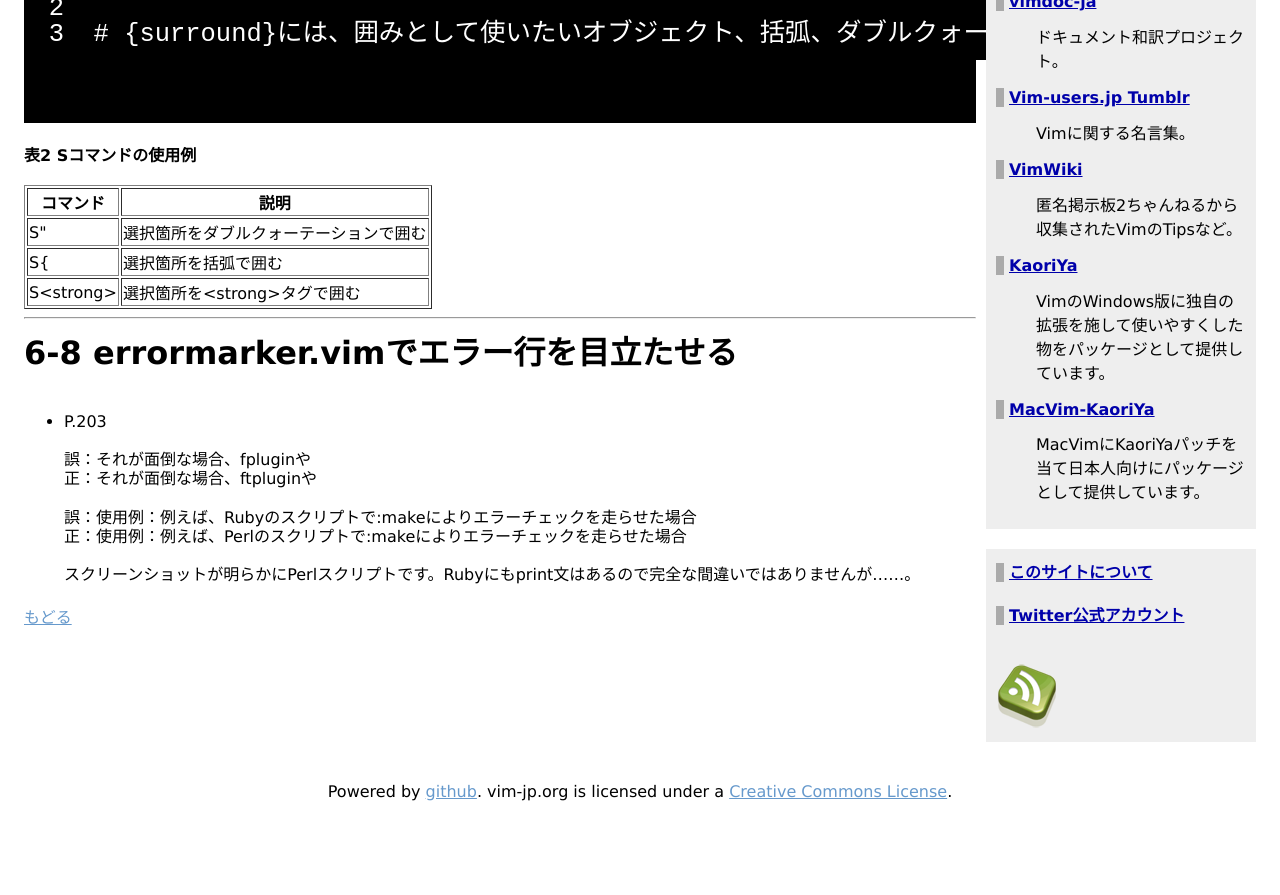
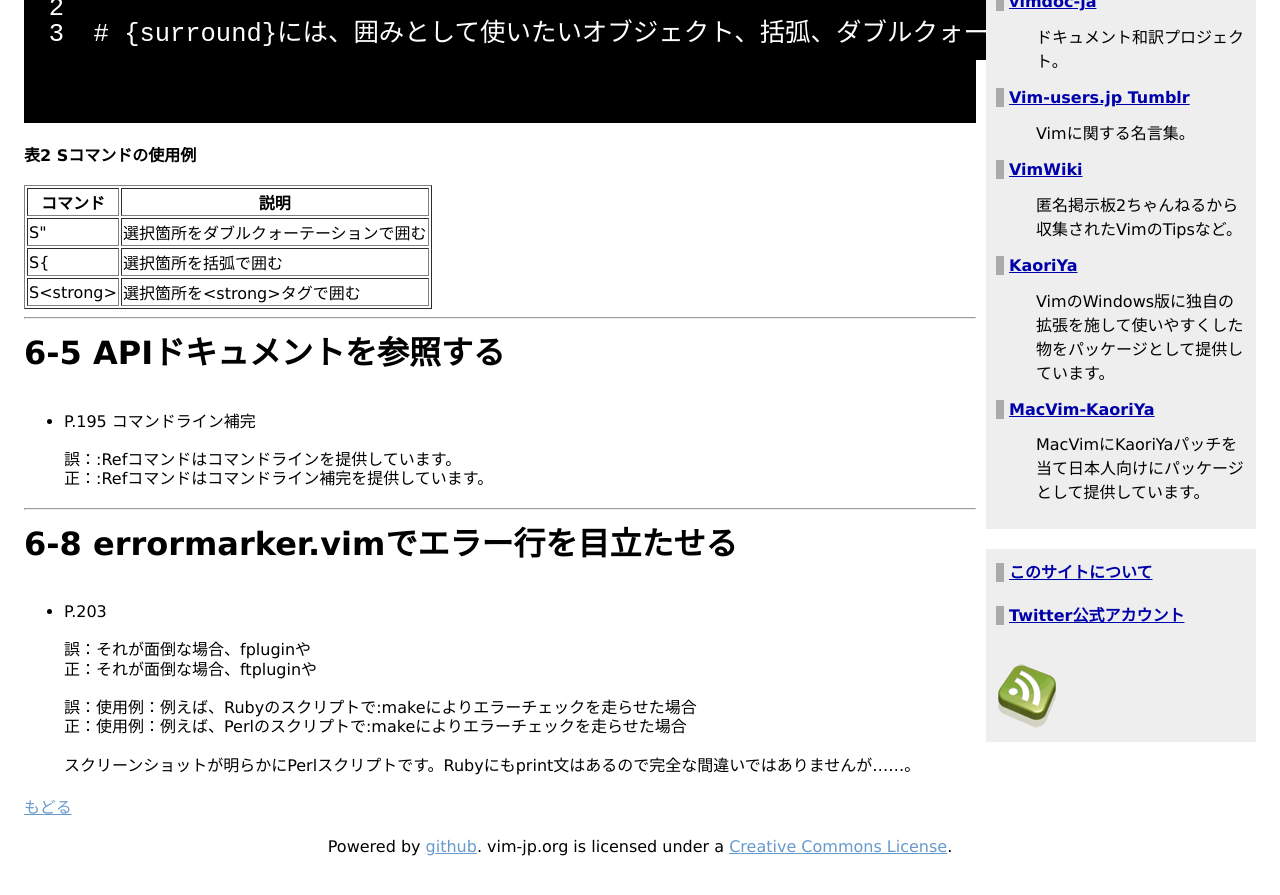
Before and after one commit to vim-jp/vim-jp.github.io, a Jekyll site: the page built from docs/books/vim-technique-bible/corrigenda.md, in a window 1280 px wide and 900 px high, scrolled down 860 px. Shown: the top 895 px of the window. Built offline with Jekyll 4.4.1, drawn with Linux system fonts in a browser that asks for light colours; nearby versions of some CDN libraries; Markdown is read by kramdown in place of the engine named in the settings; comment, search, counter and statistics services are not loaded; before the commit the page ends 1704 px from its top, so only the background shows below that.

Commit message:
Added a correction for 6-5.

```diff
--- a/docs/books/vim-technique-bible/corrigenda.md
+++ b/docs/books/vim-technique-bible/corrigenda.md
@@ -35,6 +35,13 @@ title: Vimテクニックバイブル 作業効率をカイゼンする150の技
 
 
 <hr />
+# 6-5 APIドキュメントを参照する
+* P.195 コマンドライン補完
+
+> 誤：:Refコマンドはコマンドラインを提供しています。<br />
+> 正：:Refコマンドはコマンドライン補完を提供しています。<br />
+
+<hr />
 # 6-8 errormarker.vimでエラー行を目立たせる
 * P.203
 
```
